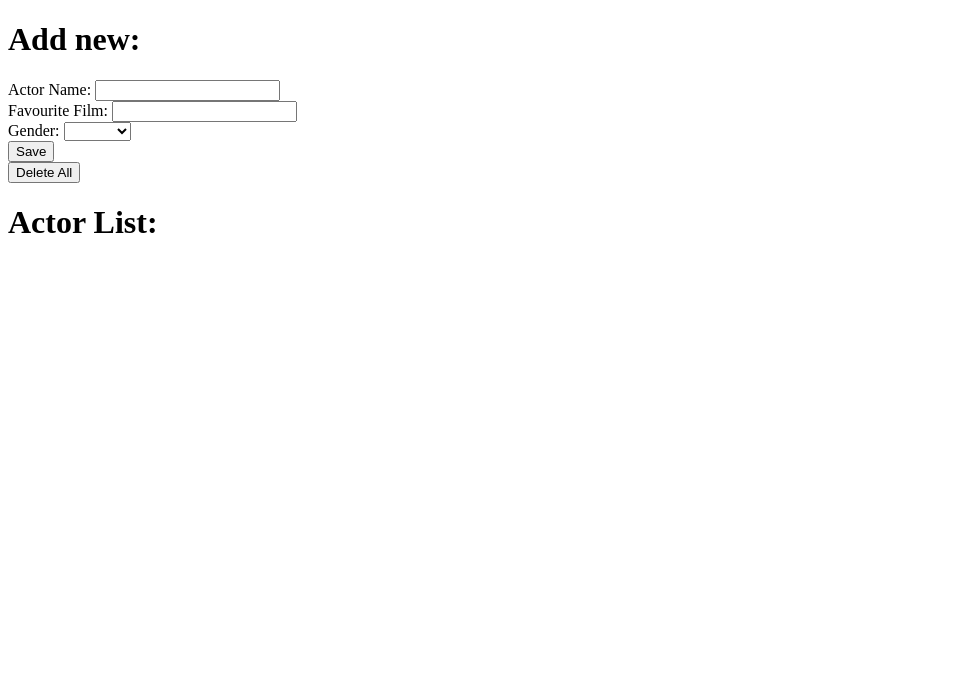
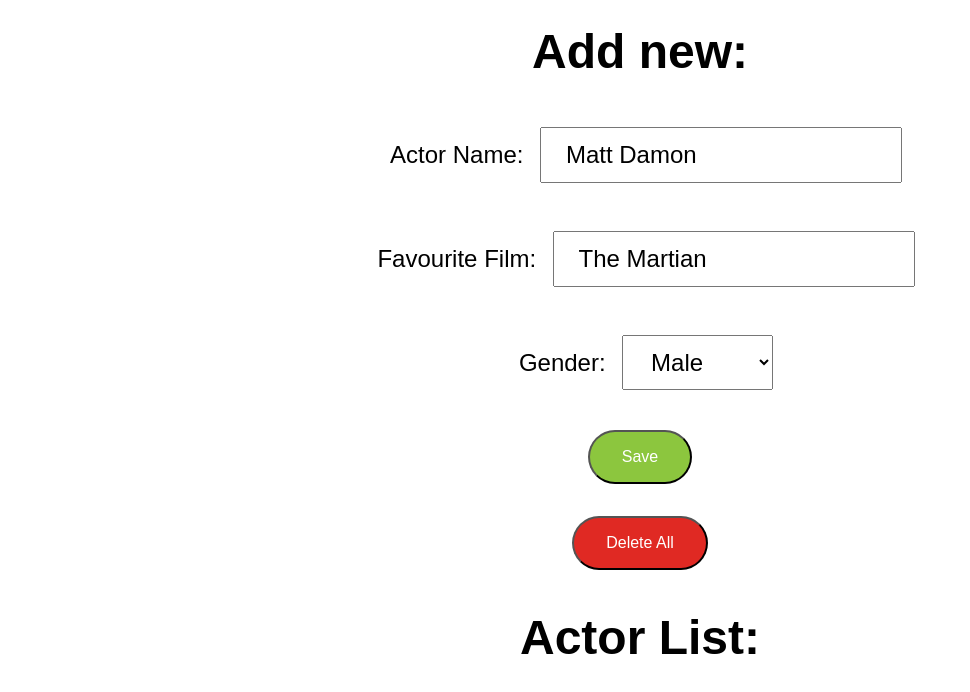
Before and after one commit to calumgould/dom_context_hw, a plain HTML site: page index.html in a window 1280 px wide. Shown: the whole page, without its empty margins (0-970 px from the left). Drawn offline with Linux system fonts and the light colour scheme.

Commit message:
CSS styling

```diff
--- a/css/main.css
+++ b/css/main.css
@@ -0,0 +1,80 @@
+* {
+  padding: 0;
+  margin: 0;
+}
+
+body {
+  font-family: sans-serif;
+  text-align: center;
+}
+
+h1 {
+  padding: 0.5em 0;
+  font-size: 3em;
+}
+
+.new-actor-form {
+  text-align: center
+}
+
+.form-item label {
+  padding: 0.5em;
+  font-size: 1.5em;
+}
+
+.form-item input, .form-item select {
+  font-size: 1.5em;
+  padding: 0.5em 1em;
+  margin: 1em 0;
+}
+
+.save-button, #delete-all {
+  padding: 1em 2em;
+  font-size: 1em;
+  border-radius: 2em;
+  margin: 1em 0;
+}
+
+.save-button {
+  background-color: #8CC63E;
+  color: white;
+}
+
+.save-button:hover {
+  opacity: 85%;
+}
+
+#delete-all {
+  background-color: #E02923;
+  color: white;
+}
+
+#delete-all:hover {
+  opacity: 85%;
+}
+
+h2, h3, h4 {
+  font-size: 1.5em;
+  padding: 0.3em 0;
+}
+
+.list-container {
+  width: 100%;
+  text-align: center;
+}
+
+ul {
+  display: flex;
+  justify-content: center;
+  flex-wrap: wrap;
+  margin: 0 2em;
+}
+
+li {
+  background-color: #FAA12D;
+  width: 20%;
+  height: auto;
+  padding: 2em;
+  list-style: none;
+  margin: 0.5em;
+}
--- a/index.html
+++ b/index.html
@@ -14,31 +14,34 @@
       <div class="form-wrapper">
         <div class="form-item">
           <label for="name">Actor Name:</label>
-          <input type="text" id="name" required>
+          <input value="Matt Damon"type="text" id="name" required>
         </div>
 
         <div class="form-item">
           <label for="film">Favourite Film:</label>
-          <input type="text" id="film" required>
+          <input value = "The Martian"type="text" id="film" required>
         </div>
 
         <div class="form-item">
           <label for="gender">Gender:</label>
           <select id="gender" required>
-            <option value="" disabled selected></option>
+            <!-- <option value="" disabled selected></option> -->
             <option value="Male">Male</option>
             <option value="Female">Female</option>
           </select>
         </div>
 
       </div>
-      <input type="submit" value="Save">
+        <input class="save-button" type="submit" value="Save">
     </form>
 
     <button id="delete-all">Delete All</button>
 
     <h1>Actor List:</h1>
-    <ul class="actor-list"></ul>
+    <div class="list-container">
+      <ul class="actor-list"></ul>
+    </div>
+
 
   </body>
 </html>
```
